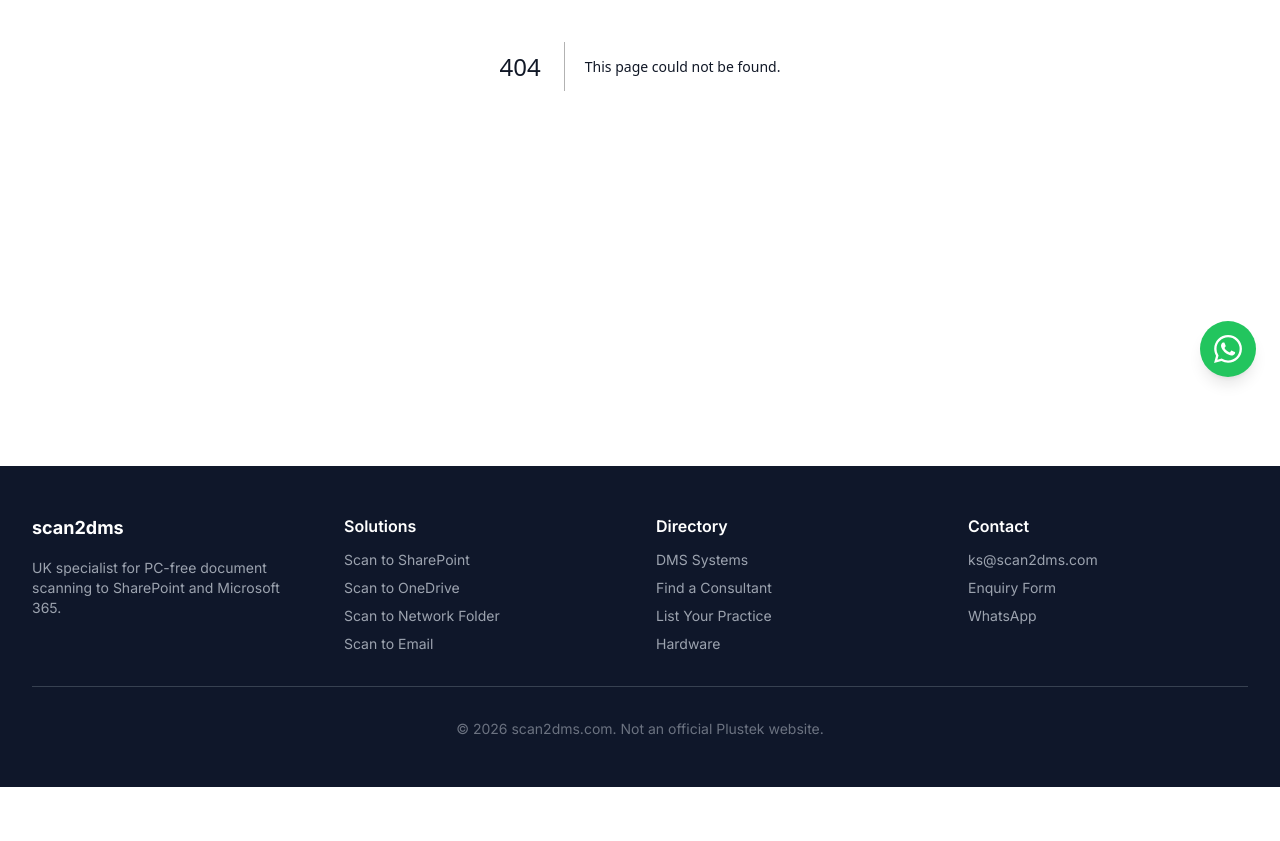
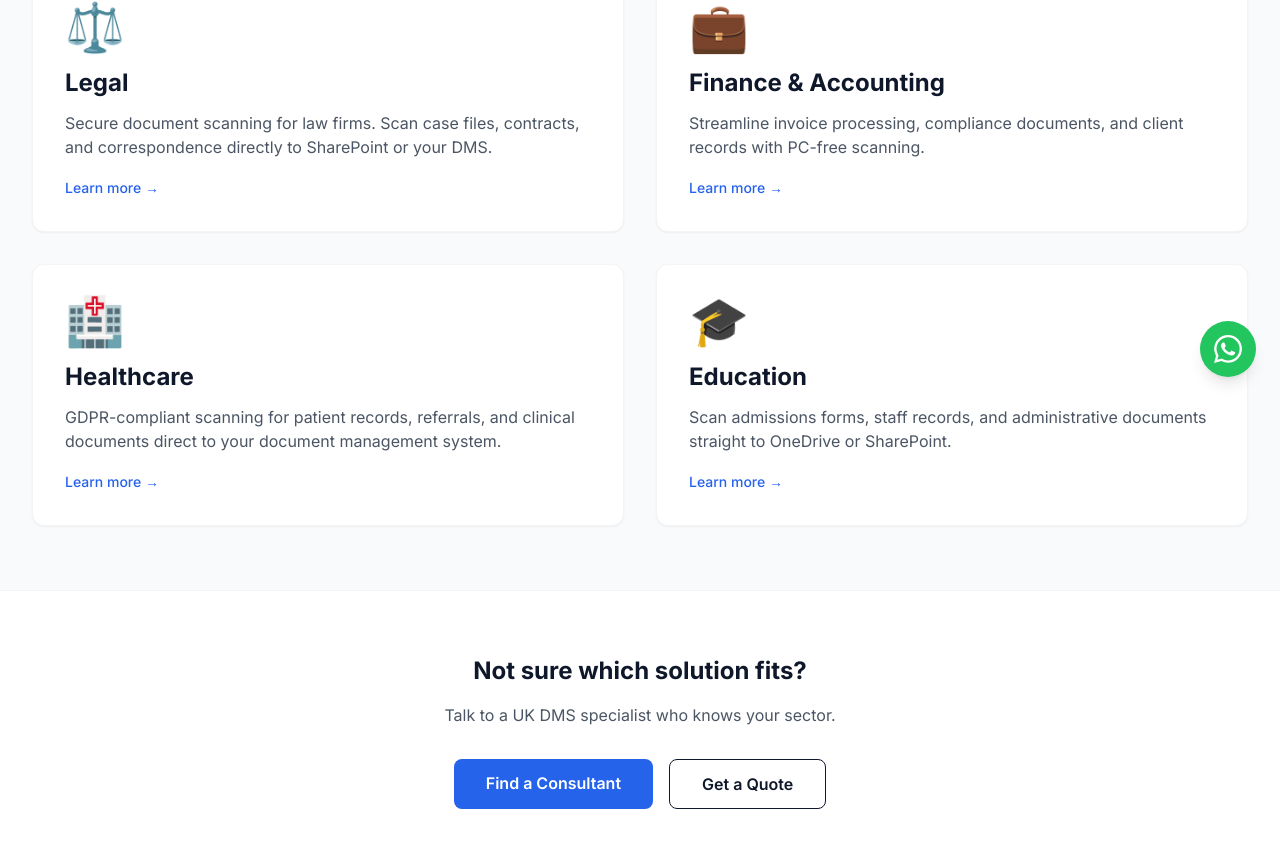
Before and after one commit to ks-g2tron/scan2dms, a Next.js app: page /industries in a window 1280 px wide. Before the commit this address had no page. Shown: the part 399-1240 px from the top of the page. Before the commit the page ends 1186 px from the top, so only its background shows below. Built offline with nearby package versions, Linux system fonts and the light colour scheme.

Commit message:
fix: Industries and Guides nav now link to index pages

```diff
--- /dev/null
+++ b/src/app/guides/page.tsx
@@ -0,0 +1,65 @@
+import type { Metadata } from "next";
+import Link from "next/link";
+
+export const metadata: Metadata = {
+  title: "Guides — Document Scanning & DMS | scan2dms",
+  description: "Practical guides on document scanning, DMS setup, and going PC-free.",
+};
+
+const guides = [
+  {
+    href: "/guides/what-is-scan-to-dms",
+    emoji: "📄",
+    title: "What is Scan to DMS?",
+    description: "A plain-English guide to document management systems and why scan-to-DMS is replacing manual filing.",
+    readTime: "4 min read",
+  },
+  {
+    href: "/guides/sharepoint-scanner-setup",
+    emoji: "☁️",
+    title: "SharePoint Scanner Setup",
+    description: "Step-by-step: how to connect a scanner directly to SharePoint without a PC.",
+    readTime: "6 min read",
+  },
+  {
+    href: "/guides/why-pc-free-scanning",
+    emoji: "🖨️",
+    title: "Why PC-Free Scanning?",
+    description: "The case for dedicated scanners that work without a connected computer — and who they suit.",
+    readTime: "3 min read",
+  },
+];
+
+export default function GuidesPage() {
+  return (
+    <main className="min-h-screen bg-gray-50">
+      <section className="bg-navy text-white py-16">
+        <div className="max-w-7xl mx-auto px-4 sm:px-6 lg:px-8">
+          <h1 className="text-4xl font-bold mb-4">Guides</h1>
+          <p className="text-xl text-gray-300 max-w-2xl">
+            Practical advice on document scanning, DMS setup, and going paperless.
+          </p>
+        </div>
+      </section>
+
+      <section className="max-w-7xl mx-auto px-4 sm:px-6 lg:px-8 py-16">
+        <div className="grid grid-cols-1 md:grid-cols-3 gap-8">
+          {guides.map((guide) => (
+            <Link
+              key={guide.href}
+              href={guide.href}
+              className="bg-white rounded-xl p-8 shadow-sm border border-gray-100 hover:shadow-md hover:border-blue-200 transition-all group"
+            >
+              <div className="text-4xl mb-4">{guide.emoji}</div>
+              <h2 className="text-xl font-bold text-navy mb-3 group-hover:text-blue-600 transition-colors">
+                {guide.title}
+              </h2>
+              <p className="text-gray-600 mb-4 text-sm">{guide.description}</p>
+              <span className="text-gray-400 text-xs">{guide.readTime}</span>
+            </Link>
+          ))}
+        </div>
+      </section>
+    </main>
+  );
+}
--- /dev/null
+++ b/src/app/industries/page.tsx
@@ -0,0 +1,94 @@
+import type { Metadata } from "next";
+import Link from "next/link";
+
+export const metadata: Metadata = {
+  title: "Industries — Document Scanning Solutions | scan2dms",
+  description: "Document scanning and DMS solutions for legal, finance, healthcare, and education sectors.",
+};
+
+const industries = [
+  {
+    href: "/industries/legal",
+    emoji: "⚖️",
+    title: "Legal",
+    description: "Secure document scanning for law firms. Scan case files, contracts, and correspondence directly to SharePoint or your DMS.",
+  },
+  {
+    href: "/industries/finance",
+    emoji: "💼",
+    title: "Finance & Accounting",
+    description: "Streamline invoice processing, compliance documents, and client records with PC-free scanning.",
+  },
+  {
+    href: "/industries/healthcare",
+    emoji: "🏥",
+    title: "Healthcare",
+    description: "GDPR-compliant scanning for patient records, referrals, and clinical documents direct to your document management system.",
+  },
+  {
+    href: "/industries/education",
+    emoji: "🎓",
+    title: "Education",
+    description: "Scan admissions forms, staff records, and administrative documents straight to OneDrive or SharePoint.",
+  },
+];
+
+export default function IndustriesPage() {
+  return (
+    <main className="min-h-screen bg-gray-50">
+      {/* Header */}
+      <section className="bg-navy text-white py-16">
+        <div className="max-w-7xl mx-auto px-4 sm:px-6 lg:px-8">
+          <h1 className="text-4xl font-bold mb-4">Industries We Serve</h1>
+          <p className="text-xl text-gray-300 max-w-2xl">
+            Tailored document scanning solutions for UK businesses across key sectors.
+          </p>
+        </div>
+      </section>
+
+      {/* Industry Cards */}
+      <section className="max-w-7xl mx-auto px-4 sm:px-6 lg:px-8 py-16">
+        <div className="grid grid-cols-1 md:grid-cols-2 gap-8">
+          {industries.map((industry) => (
+            <Link
+              key={industry.href}
+              href={industry.href}
+              className="bg-white rounded-xl p-8 shadow-sm border border-gray-100 hover:shadow-md hover:border-blue-200 transition-all group"
+            >
+              <div className="text-5xl mb-4">{industry.emoji}</div>
+              <h2 className="text-2xl font-bold text-navy mb-3 group-hover:text-blue-600 transition-colors">
+                {industry.title}
+              </h2>
+              <p className="text-gray-600 mb-4">{industry.description}</p>
+              <span className="text-blue-600 font-medium text-sm">
+                Learn more →
+              </span>
+            </Link>
+          ))}
+        </div>
+      </section>
+
+      {/* CTA */}
+      <section className="bg-white border-t border-gray-100 py-16">
+        <div className="max-w-3xl mx-auto px-4 text-center">
+          <h2 className="text-2xl font-bold text-navy mb-4">Not sure which solution fits?</h2>
+          <p className="text-gray-600 mb-8">Talk to a UK DMS specialist who knows your sector.</p>
+          <div className="flex flex-col sm:flex-row gap-4 justify-center">
+            <Link
+              href="/consultants"
+              className="bg-blue-600 text-white px-8 py-3 rounded-lg font-semibold hover:bg-blue-700 transition-colors"
+            >
+              Find a Consultant
+            </Link>
+            <Link
+              href="/contact"
+              className="border border-navy text-navy px-8 py-3 rounded-lg font-semibold hover:bg-gray-50 transition-colors"
+            >
+              Get a Quote
+            </Link>
+          </div>
+        </div>
+      </section>
+    </main>
+  );
+}
--- a/src/app/layout.tsx
+++ b/src/app/layout.tsx
@@ -22,8 +22,8 @@ function Navbar() {
     { href: "/dms", label: "DMS Systems" },
     { href: "/consultants", label: "Find a Consultant" },
     { href: "/list-your-practice", label: "List Your Practice" },
-    { href: "/guides/what-is-scan-to-dms", label: "Guides" },
-    { href: "/industries/legal", label: "Industries" },
+    { href: "/guides", label: "Guides" },
+    { href: "/industries", label: "Industries" },
     { href: "/products/escan-a450-pro", label: "Hardware" },
   ];
 
```
